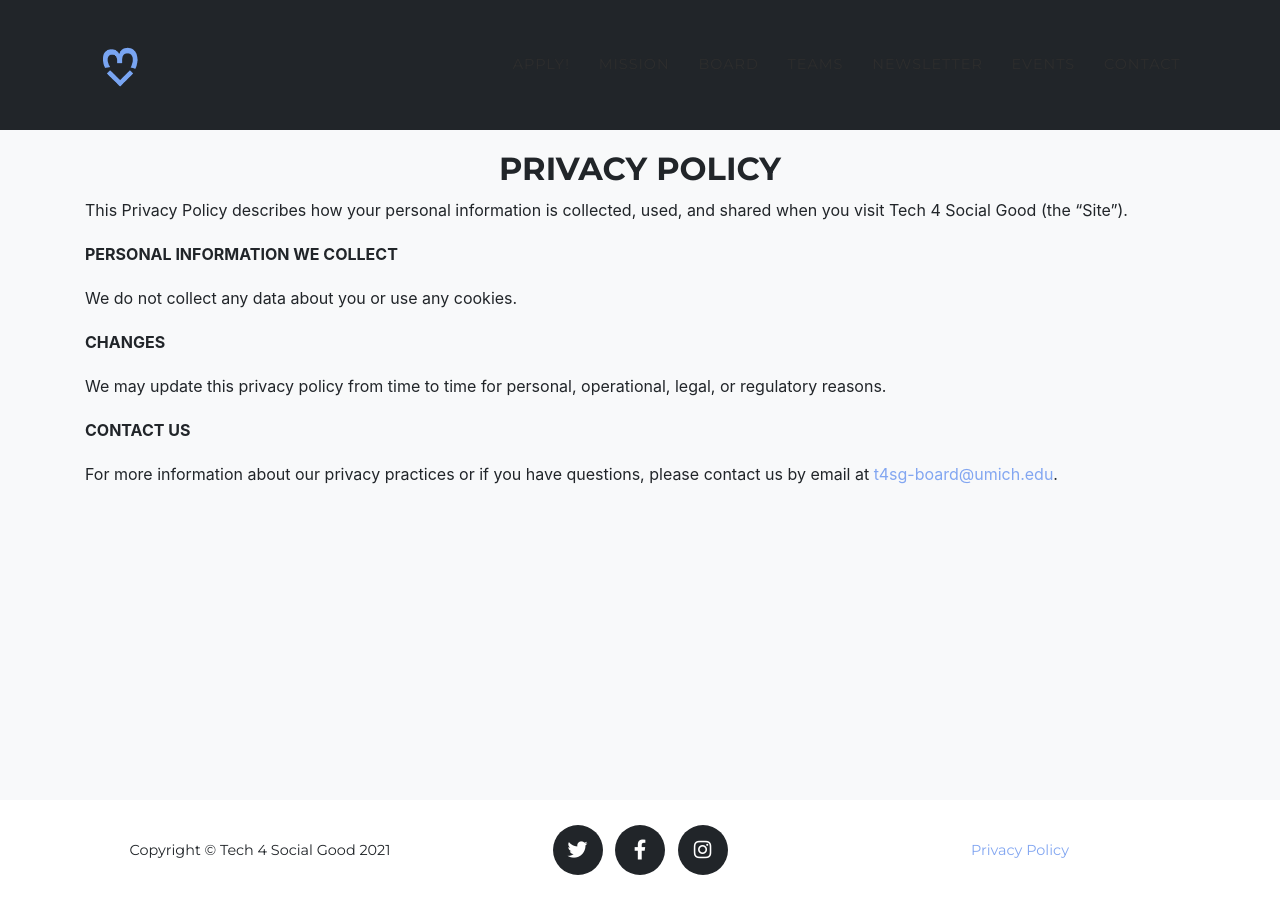
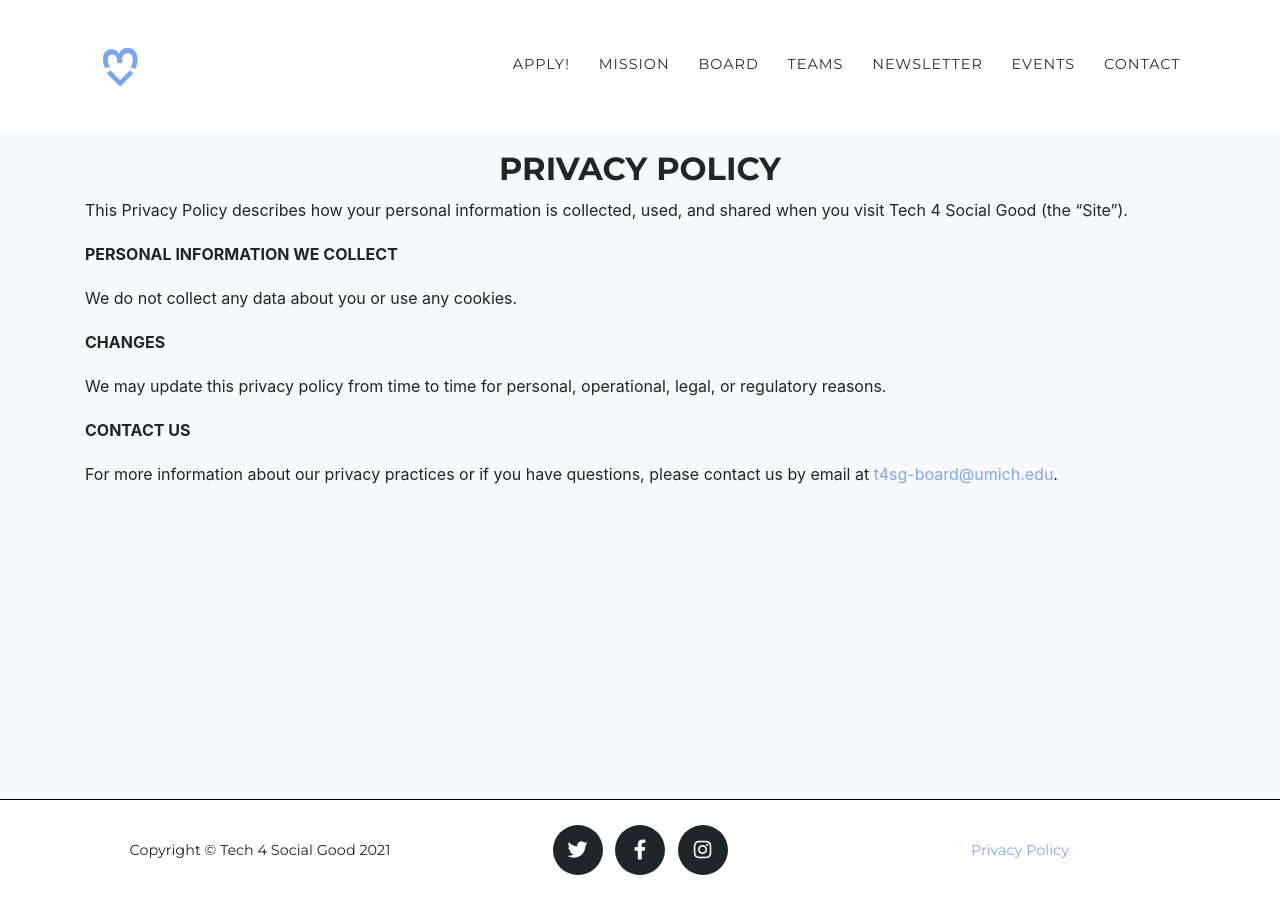
Before and after one commit to raviriley/agency-jekyll-theme, a Jekyll site: the page built from legal.md, in a window 1280 px wide. Built offline with Jekyll 4.4.1, drawn with Linux system fonts in a browser that asks for light colours; some web fonts are replaced.

Commit message:
fixing navigation on page (privacy policy page)

```diff
--- a/_includes/nav.html
+++ b/_includes/nav.html
@@ -1,5 +1,5 @@
 <!-- Navigation -->
-  <nav class="navbar navbar-expand-lg navbar-light fixed-top" id="mainNav" style="background-color:#212529">
+  <nav class="navbar navbar-expand-lg navbar-light fixed-top" id="mainNav" style="background-color:#ffffff">
     <div class="container">
 	  <a class="navbar-brand js-scroll-trigger" href="{{ site.baseurl }}/#">
           {%- if site.logo -%}
--- a/_sass/base/_page.scss
+++ b/_sass/base/_page.scss
@@ -28,6 +28,12 @@
   font-weight: 700;
   @include heading-font;
 }
+
+.navbar-nav {
+  .nav-item {
+    .nav-link {
+      color: $white;
+    }}}
 
 .page-section {
   padding: 100px 0;
--- a/_sass/components/_navbar.scss
+++ b/_sass/components/_navbar.scss
@@ -1,6 +1,7 @@
 // Styling for the navbar
 #mainNav {
   background-color: white;
+  border-bottom: 1px solid black;
   .navbar-toggler {
     font-size: 12px;
     right: 0;
--- a/_sass/layout/_footer.scss
+++ b/_sass/layout/_footer.scss
@@ -2,6 +2,7 @@
 .footer {
   padding: 25px 0;
   text-align: center;
+  border-top: 1px solid black;
   span.copyright {
     font-size: 90%;
     line-height: 40px;
```
